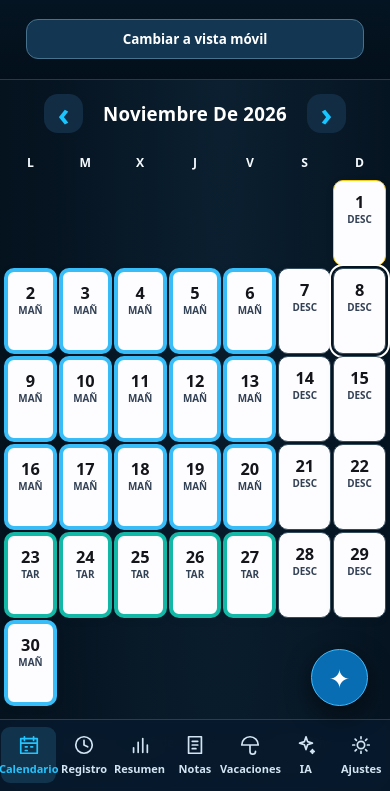
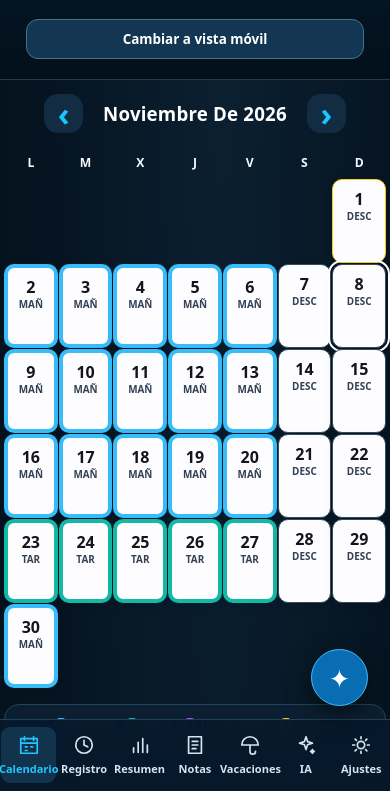
Before and after one commit to Jonathan-Con-H/Mi-jornada-laboral, a plain HTML site: page index.html in a window 390 px wide. Shown: the part 53-844 px from the top of the page. Drawn offline with Linux system fonts and the light colour scheme; no server answers.

Commit message:
Sincronizar tamaño de casillas y bordes de 4 px con APK firmada 2.1

```diff
--- a/dashboard.css
+++ b/dashboard.css
@@ -30,7 +30,7 @@ main.wrap{margin-left:252px;padding:26px 26px 120px;width:calc(100% - 252px)}
 #prevMonth:hover,#nextMonth:hover{background:#1b405f}
 .calendar{display:grid;grid-template-columns:repeat(7,minmax(0,1fr));gap:4px;margin-top:10px}
 .dow{color:#f5faff;font-size:.86rem;font-weight:650;text-align:center;padding:9px 0}
-.day{position:relative;min-width:0;min-height:100px;display:flex;align-items:center;justify-content:flex-start;padding:11px 3px 5px;background:#fdfdff!important;border:4px solid #2e485b;border-radius:13px;color:#10151b!important;font-size:1.35rem;font-weight:750;box-shadow:0 2px 8px #00000012;gap:1px}
+.day{position:relative;min-width:0;min-height:88px;display:flex;align-items:center;justify-content:flex-start;padding:11px 3px 5px;background:#fdfdff!important;border:4px solid #2e485b;border-radius:13px;color:#10151b!important;font-size:1.35rem;font-weight:750;box-shadow:0 2px 8px #00000012;gap:1px}
 .day>span:first-child{color:#14151a}
 .day .shift{display:block;color:#334155;font-size:.77rem;font-weight:800;line-height:1.15;text-transform:none}.day .extra-tag{display:inline-block;font-size:.55rem}
 .day.morning{border:4px solid #38BDF8}
@@ -112,9 +112,9 @@ main.wrap{width:100%;margin-left:0;padding:17px 13px 105px}
 main.wrap{padding:14px 4px 98px}
 #calendarView>.mj-insights{display:flex;flex-direction:column;gap:12px}
 .mj-insight-card{padding:16px}
-.calendar{gap:2px}
+.calendar{gap:1px}
 .dow{font-size:.76rem;padding:7px 0}
-.day{min-height:86px;border-radius:10px;border-width:4px!important;font-size:1.02rem;padding:10px 1px 5px}.day .shift{font-size:.62rem}
+.day{min-height:84px;border-radius:10px;border-width:4px!important;font-size:1rem;padding:8px 1px 2px}.day .shift{font-size:.62rem}
 .day.rest{border-width:1px!important}
 .day.empty{border:0!important}
 .monthtitle{font-size:1.17rem;min-width:0}
```
